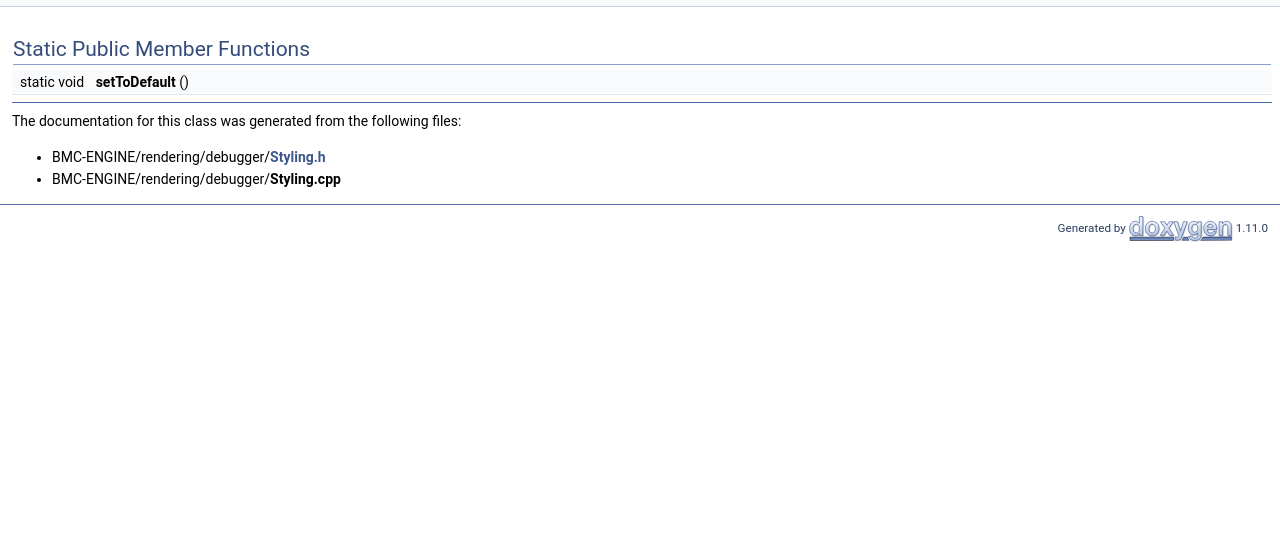
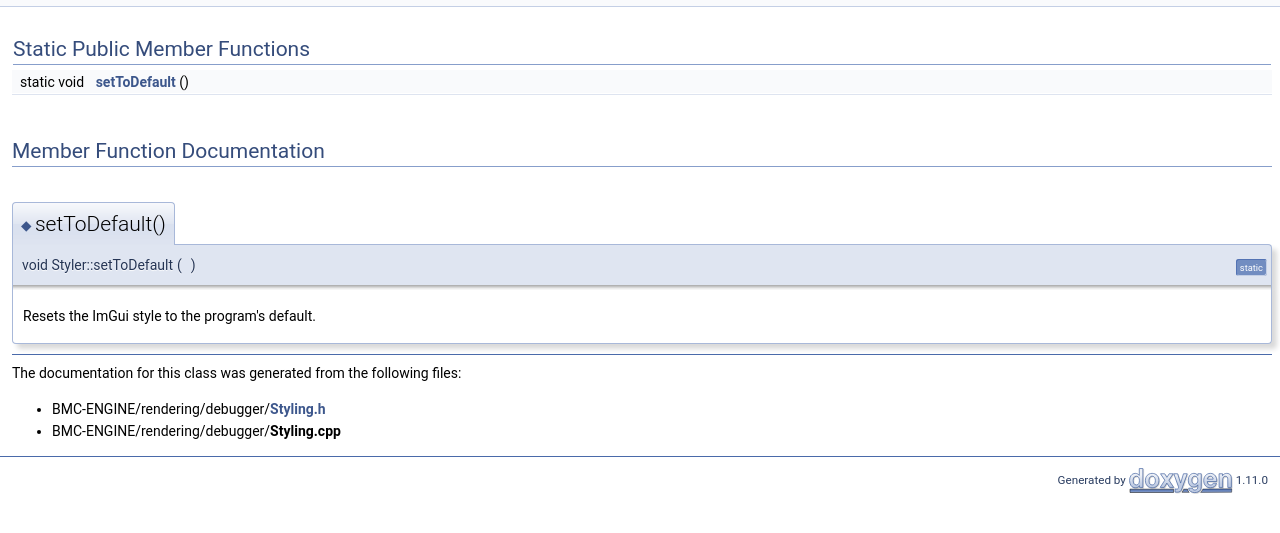
Before and after one commit to Bigmancozmo-Software/BMC-Engine, a plain HTML site: page site/docs/html/class_styler.html in a window 1280 px wide. Shown: the part 145-678 px from the top of the page. Drawn offline with Linux system fonts and the light colour scheme.

Commit message:
Styling class docs

```diff
--- a/site/docs/html/class_styler.html
+++ b/site/docs/html/class_styler.html
@@ -94,10 +94,36 @@ $(function(){ initResizable(false); });
 <table class="memberdecls">
 <tr class="heading"><td colspan="2"><h2 class="groupheader"><a id="pub-static-methods" name="pub-static-methods"></a>
 Static Public Member Functions</h2></td></tr>
-<tr class="memitem:ad7ba91d786c8b4c197e55d8b6eb442d0" id="r_ad7ba91d786c8b4c197e55d8b6eb442d0"><td class="memItemLeft" align="right" valign="top"><a id="ad7ba91d786c8b4c197e55d8b6eb442d0" name="ad7ba91d786c8b4c197e55d8b6eb442d0"></a>
-static void&#160;</td><td class="memItemRight" valign="bottom"><b>setToDefault</b> ()</td></tr>
+<tr class="memitem:ad7ba91d786c8b4c197e55d8b6eb442d0" id="r_ad7ba91d786c8b4c197e55d8b6eb442d0"><td class="memItemLeft" align="right" valign="top">static void&#160;</td><td class="memItemRight" valign="bottom"><a class="el" href="#ad7ba91d786c8b4c197e55d8b6eb442d0">setToDefault</a> ()</td></tr>
 <tr class="separator:ad7ba91d786c8b4c197e55d8b6eb442d0"><td class="memSeparator" colspan="2">&#160;</td></tr>
 </table>
+<h2 class="groupheader">Member Function Documentation</h2>
+<a id="ad7ba91d786c8b4c197e55d8b6eb442d0" name="ad7ba91d786c8b4c197e55d8b6eb442d0"></a>
+<h2 class="memtitle"><span class="permalink"><a href="#ad7ba91d786c8b4c197e55d8b6eb442d0">&#9670;&#160;</a></span>setToDefault()</h2>
+
+<div class="memitem">
+<div class="memproto">
+<table class="mlabels">
+  <tr>
+  <td class="mlabels-left">
+      <table class="memname">
+        <tr>
+          <td class="memname">void Styler::setToDefault </td>
+          <td>(</td>
+          <td class="paramname"><span class="paramname"><em></em></span></td><td>)</td>
+          <td></td>
+        </tr>
+      </table>
+  </td>
+  <td class="mlabels-right">
+<span class="mlabels"><span class="mlabel">static</span></span>  </td>
+  </tr>
+</table>
+</div><div class="memdoc">
+<p>Resets the ImGui style to the program's default. </p>
+
+</div>
+</div>
 <hr/>The documentation for this class was generated from the following files:<ul>
 <li>BMC-ENGINE/rendering/debugger/<a class="el" href="_styling_8h_source.html">Styling.h</a></li>
 <li>BMC-ENGINE/rendering/debugger/<b>Styling.cpp</b></li>
--- a/site/docs/html/search/functions_6.js
+++ b/site/docs/html/search/functions_6.js
@@ -2,5 +2,6 @@ var searchData=
 [
   ['seticon_0',['setIcon',['../class_window.html#acbb2e7275bd1b410c3e28c7ad010bf8b',1,'Window']]],
   ['setsize_1',['setSize',['../class_window.html#a21298af7780e4b1c43b5a8bc2e3cab18',1,'Window::setSize(int width, int height)'],['../class_window.html#a5202b1c60cd86d2a67436e38452a4e2e',1,'Window::setSize(Vector2 size)']]],
-  ['shouldclose_2',['shouldClose',['../class_window.html#ae779be3a5327f62c5e86a3e3d8a37289',1,'Window']]]
+  ['settodefault_2',['setToDefault',['../class_styler.html#ad7ba91d786c8b4c197e55d8b6eb442d0',1,'Styler']]],
+  ['shouldclose_3',['shouldClose',['../class_window.html#ae779be3a5327f62c5e86a3e3d8a37289',1,'Window']]]
 ];
```
Also changed, not shown: site/docs/html/_styling_8h_source.html (+5 -4 lines), site/docs/html/class_styler-members.html (+1 -1 lines), site/docs/html/doxygen_crawl.html (+1 -0 lines), site/docs/html/functions.html (+1 -0 lines), site/docs/html/functions_func.html (+1 -0 lines), site/docs/html/search/all_9.js (+4 -3 lines), 3 other files.
